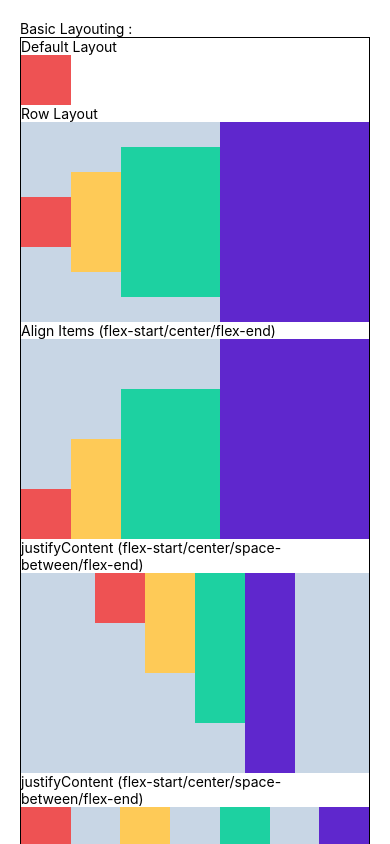
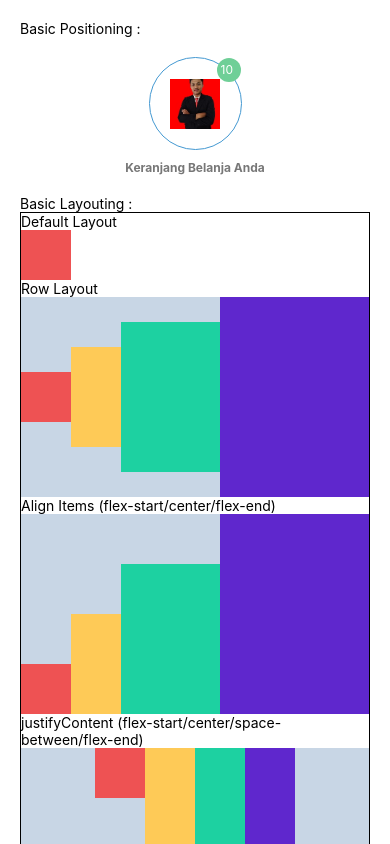
Before and after one commit to andrianrf/react-native, a React Native app: screen / in a window 390 px wide. Built offline with nearby package versions, Linux system fonts and the light colour scheme.

Commit message:
add BasicPositioning

```diff
--- a/App.js
+++ b/App.js
@@ -2,12 +2,15 @@
 import {Text, ScrollView, View} from 'react-native';
 import BasicComponent from './src/pages/sample/BasicComponent';
 import BasicLayouting from './src/pages/sample/BasicLayouting';
+import BasicPositioning from './src/pages/sample/BasicPositioning';
 import BasicStyling from './src/pages/sample/BasicStyling';
 
 export const App = () => {
   return (
     <ScrollView>
       <View style={{padding: 20}}>
+        <Text>Basic Positioning : </Text>
+        <BasicPositioning />
         <Text>Basic Layouting : </Text>
         <BasicLayouting />
         <Text>Basic Styling : </Text>
--- /dev/null
+++ b/src/pages/sample/BasicPositioning.js
@@ -0,0 +1,43 @@
+import React from 'react';
+import {Image, StyleSheet, Text, View} from 'react-native';
+import cart from '../../assets/img/foto.jpg';
+
+export default function BasicPositioning() {
+  return (
+    <View style={styles.wrapper}>
+      <View style={styles.cartWrapper}>
+        <Image source={cart} style={styles.iconCart} />
+        <Text style={styles.notif}>10</Text>
+      </View>
+      <Text style={styles.text}>Keranjang Belanja Anda</Text>
+    </View>
+  );
+}
+
+const styles = StyleSheet.create({
+  wrapper: {padding: 20, alignItems: 'center'},
+  cartWrapper: {
+    borderWidth: 1,
+    borderColor: '#4398D1',
+    width: 93,
+    height: 93,
+    borderRadius: 93 / 2,
+    justifyContent: 'center',
+    alignItems: 'center',
+    position: 'relative',
+  },
+  iconCart: {width: 50, height: 50},
+  text: {fontSize: 12, color: '#777777', fontWeight: '700', marginTop: 10},
+  notif: {
+    fontSize: 12,
+    color: 'white',
+    backgroundColor: '#6FCF97',
+    padding: 4,
+    borderRadius: 25,
+    width: 24,
+    height: 24,
+    position: 'absolute',
+    top: 0,
+    right: 0,
+  },
+});
```
